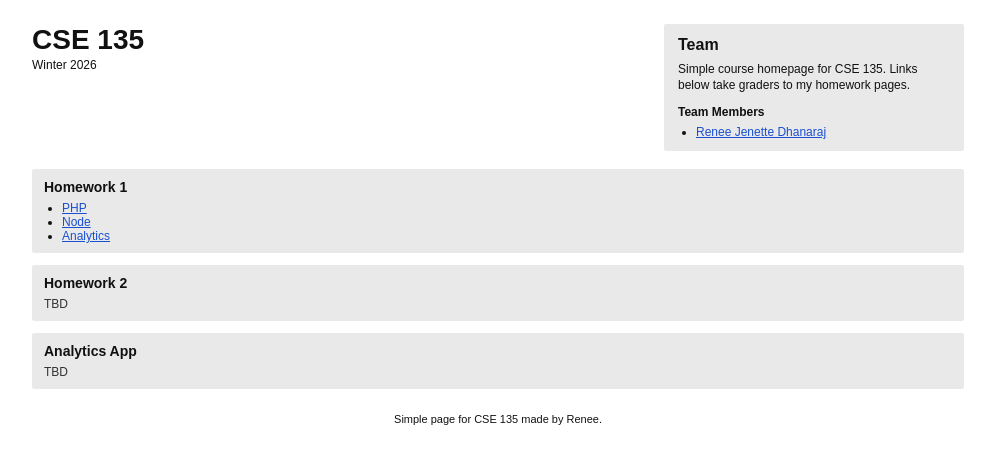
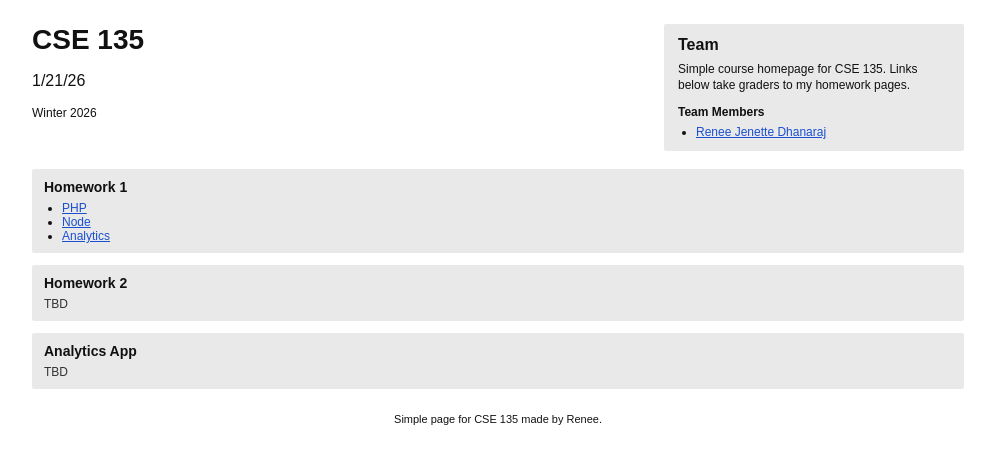
Before and after one commit to renjen/cse135site, a plain HTML site: page index.html in a window 1280 px wide. Shown: the whole page, without its empty margins (142-1137 px from the left). Drawn offline with Linux system fonts and the light colour scheme.

Commit message:
Trigger webhook deploy

```diff
--- a/index.html
+++ b/index.html
@@ -13,6 +13,7 @@
     <header class="top">
       <div class="course">
         <h1>CSE 135</h1>
+        <p class="deployed">1/21/26</p>
         <p class="term">Winter 2026</p>
       </div>
 
```
